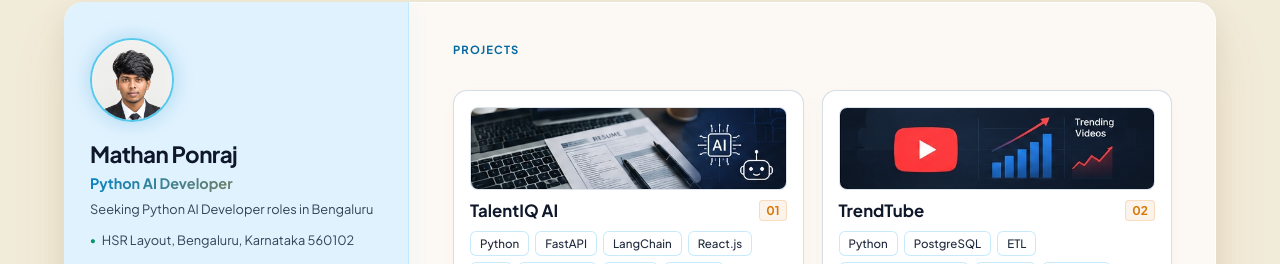
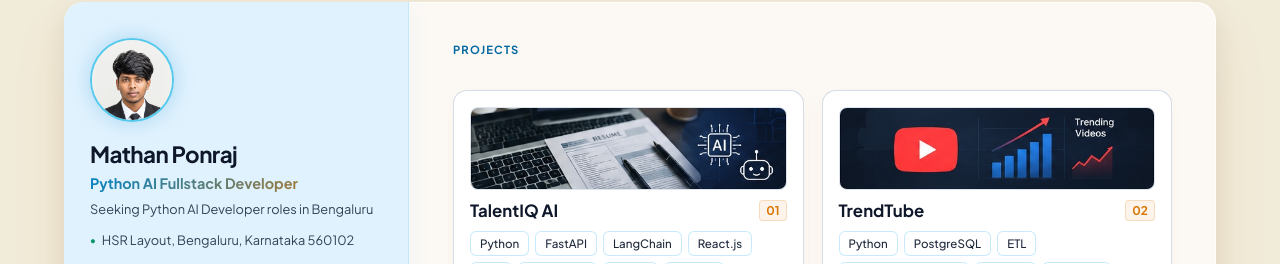
Before and after one commit to mathan-ponraj/mathan_portfolio, a React (Vite) app: page / in a window 1280 px wide. Shown: the part 56-320 px from the top of the page. Built offline with nearby package versions, Linux system fonts and the light colour scheme.

Commit message:
Change job title and enhance skills section
Updated job title and added 'Excel' to skills list.

```diff
--- a/src/App.jsx
+++ b/src/App.jsx
@@ -3,7 +3,7 @@ import './App.css';
 
 const profile = {
   name: "Mathan Ponraj",
-  title: "Python AI Developer",
+  title: "Python AI Fullstack Developer",
   tagline: "Seeking Python AI Developer roles in Bengaluru",
   location: "HSR Layout, Bengaluru, Karnataka 560102",
   phone: "7339404085",
@@ -28,7 +28,7 @@ const skillGroups = [
   },
   {
     label: "Data & ML",
-    items: ["Pandas", "NumPy", "Scikit-learn", "XGBoost", "Feature Engineering", "ETL", "Star Schema", "Power BI"],
+    items: ["Pandas", "NumPy", "Scikit-learn", "XGBoost", "Feature Engineering", "ETL", "Star Schema", "Power BI", "Excel"],
   },
 ];
 
```
